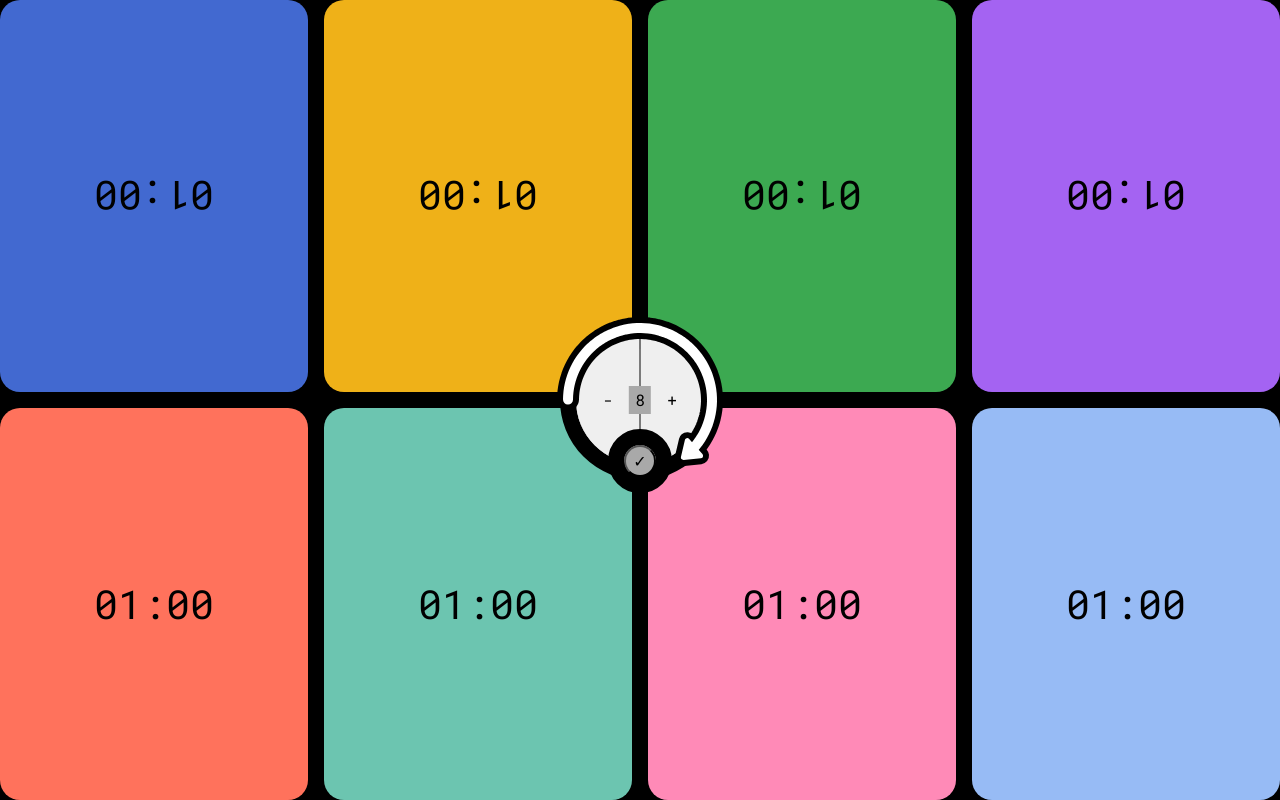
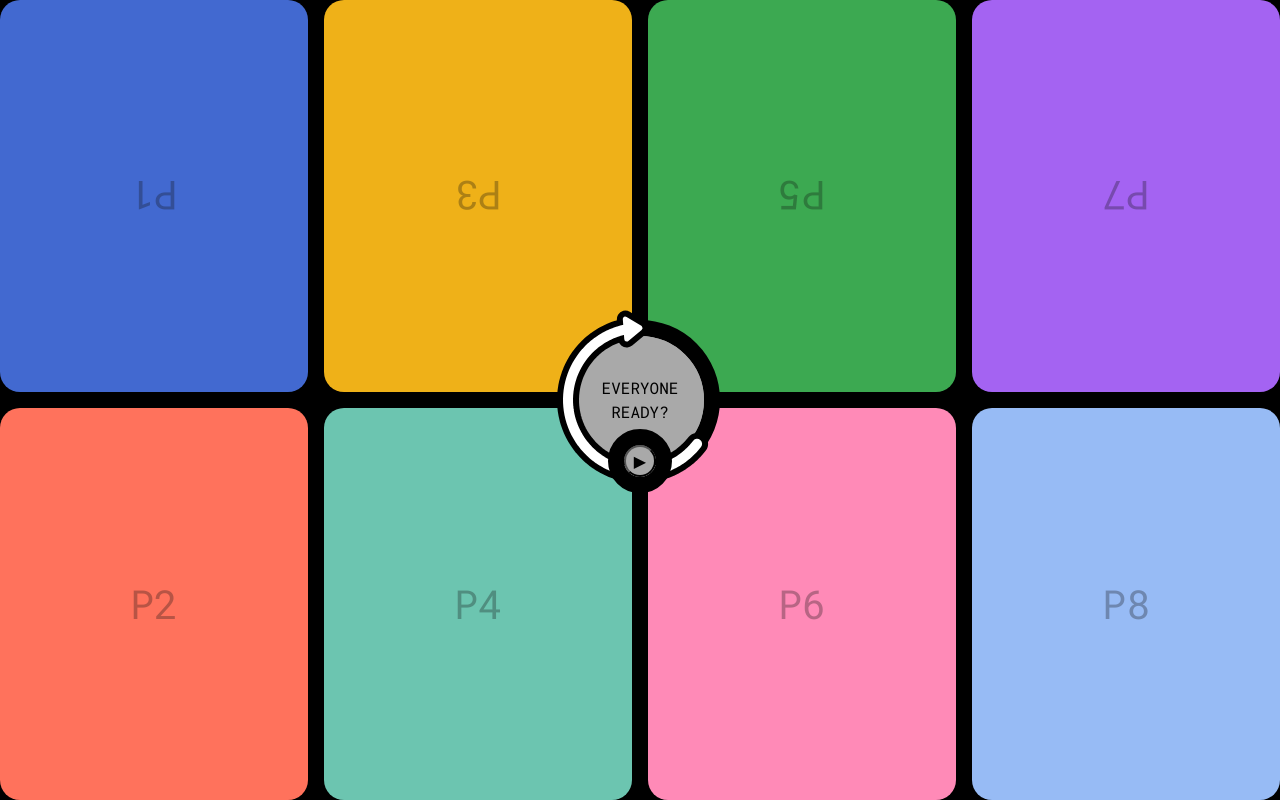
Before and after one commit to BlythT/drafty, a plain HTML site: page index.html in a window 1280 px wide. Both pictures are taken after a click on the button "Confirm players". Drawn offline with Linux system fonts and the light colour scheme.

Commit message:
Add state-driven draft round flow

```diff
--- a/script.js
+++ b/script.js
@@ -1,21 +1,123 @@
 import { LAYOUTS } from './layouts.js';
 
-const TIMER_DURATION = 60;
+// ---------------------------------------------------------------------------
+// Constants
+// ---------------------------------------------------------------------------
+
 const MIN_PLAYERS = 2;
 const MAX_PLAYERS = 10;
 const BORDER_SPEED = 80;
 
-let playerCount = 8; // Draft usually has 8 players.
+// ---------------------------------------------------------------------------
+// State machine
+// ---------------------------------------------------------------------------
+
+const State = {
+    SETUP: 'setup',
+    READY: 'ready',
+    DRAFTING: 'drafting',
+};
+
+let appState = State.SETUP;
+let roundNumber = 0;
+
+/** Indices of players who have tapped their button this round. */
+let activatedThisRound = new Set();
+
+function updateConfirmButton(state) {
+    const confirmButton = document.getElementById('confirm-players');
+    confirmButton.hidden = state === State.DRAFTING;
+
+    if (state === State.READY) {
+        confirmButton.innerHTML = '&#9654;';
+        confirmButton.setAttribute('aria-label', 'Start draft');
+        return;
+    }
+
+    confirmButton.innerHTML = '&check;';
+    confirmButton.setAttribute('aria-label', 'Confirm players');
+}
+
+/**
+ * Transition to a new state. Swaps the visible control panel and runs any
+ * entry logic for the incoming state.
+ */
+function setState(next) {
+    document.querySelectorAll('.control-state').forEach(el => {
+        el.hidden = el.id !== `state-${next}`;
+    });
+    document.getElementById('setup-buttons').hidden = next !== State.SETUP;
+    updateConfirmButton(next);
+
+    appState = next;
+
+    const disablePlayers = () =>
+        document.querySelectorAll('.player').forEach(p => p.disabled = true);
+    const enablePlayers = () =>
+        document.querySelectorAll('.player').forEach(p => p.disabled = false);
+
+    switch (next) {
+        case State.SETUP:
+            border.setSpeed(0);
+            disablePlayers();
+            break;
+
+        case State.READY:
+            border.setSpeed(0);
+            disablePlayers();
+            break;
+
+        case State.DRAFTING: {
+            roundNumber++;
+            activatedThisRound = new Set();
+            resetPlayerRounds();
+            enablePlayers();
+
+            // Direction alternates: odd rounds CW, even rounds CCW.
+            const dir = roundNumber % 2 === 1 ? 'cw' : 'ccw';
+            border.setDirection(dir);
+            border.setSpeed(BORDER_SPEED);
+
+            document.getElementById('round-display').textContent = `Round ${roundNumber}${dir === 'cw' ? 'Clockwise' : 'Counterclockwise'}`;
+            break;
+        }
+    }
+}
+
+/**
+ * Called by each player button when it is first activated during a drafting
+ * round. Once every player has tapped, the round ends.
+ */
+function onPlayerActivated(playerIndex) {
+    if (appState !== State.DRAFTING) return;
+
+    activatedThisRound.add(playerIndex);
+
+    if (activatedThisRound.size >= playerCount) {
+        // Brief pause so the last player can see their timer start.
+        setTimeout(() => setState(State.READY), 600);
+    }
+}
+
+// ---------------------------------------------------------------------------
+// Player count
+// ---------------------------------------------------------------------------
+
+let playerCount = 8;
 
 function updatePlayerCountDisplay() {
     document.getElementById('player-count-display').value = playerCount;
 }
 
+// ---------------------------------------------------------------------------
+// Layout
+// ---------------------------------------------------------------------------
+
 function applyLayout() {
-    const container = document.querySelector('.container');  // add this
-    const players = container.querySelectorAll('.player');   // add this
+    const container = document.querySelector('.container');
+    const players = container.querySelectorAll('.player');
 
-    const isPortrait = window.matchMedia("(orientation: portrait)").matches;
+    const isPortrait = window.matchMedia('(orientation: portrait)').matches;
     const orientation = isPortrait ? 'portrait' : 'landscape';
     const layout = LAYOUTS[players.length]?.[orientation];
     if (!layout) return;
@@ -36,17 +138,11 @@ function applyLayout() {
     container.style.gridTemplateRows = layout.rows;
 }
 
-function formatTime(seconds) {
-    const m = Math.floor(seconds / 60).toString().padStart(2, '0');
-    const s = (seconds % 60).toString().padStart(2, '0');
-    return `${m}:${s}`;
-}
+// ---------------------------------------------------------------------------
+// Player colours  (Observable 10 palette)
+// https://observablehq.com/blog/crafting-data-colors
+// ---------------------------------------------------------------------------
 
-// Observable 10 palette by Observable, Inc.
-// https://observablehq.com/blog/crafting-data-colors
-//
-// Preset colours array avoids "colour flicker" that the previous evenly-spaced
-// oklab colour generator had
 const PLAYER_COLORS = [
     { color: '#4269D0', name: 'blue' },
     { color: '#FF725C', name: 'orange' },
@@ -64,49 +160,43 @@ function getPlayerColor(index) {
     return PLAYER_COLORS[index % PLAYER_COLORS.length];
 }
 
-function createPlayer(index, total) {
+// ---------------------------------------------------------------------------
+// Player creation
+// ---------------------------------------------------------------------------
+
+function createPlayer(index) {
     const player = document.createElement('button');
     player.classList.add('player');
-    player.style.setProperty('--player-color', getPlayerColor(index, total).color);
     player.dataset.playerIndex = index;
+    player.style.setProperty('--player-color', getPlayerColor(index).color);
 
     const span = document.createElement('span');
+    span.textContent = `P${index + 1}`;
     span.classList.add('player-label');
     player.appendChild(span);
 
-    let secondsLeft = TIMER_DURATION;
-    let intervalId = null;
-    let running = false;
-
-    span.textContent = formatTime(secondsLeft);
+    let activated = false;
 
     player.addEventListener('click', () => {
-        player.classList.toggle('player--active', !running);
+        if (activated) return;
+        activated = true;
+        player.classList.add('player--active');
+        span.textContent = 'READY';
+        onPlayerActivated(Number(player.dataset.playerIndex));
+    });
 
-        if (running) {
-            clearInterval(intervalId);
-            running = false;
-        } else {
-            if (secondsLeft === 0) {
-                secondsLeft = TIMER_DURATION;
-                span.textContent = formatTime(secondsLeft);
-            }
-            intervalId = setInterval(() => {
-                secondsLeft--;
-                span.textContent = formatTime(secondsLeft);
-                if (secondsLeft <= 0) {
-                    clearInterval(intervalId);
-                    running = false;
+    player.resetRound = () => {
+        activated = false;
         player.classList.remove('player--active');
-                    span.textContent = '00:00';
-                }
-            }, 1000);
-            running = true;
-        }
-    });
+        span.textContent = `P${player.dataset.playerIndex * 1 + 1}`;
+    };
 
     return player;
 }
+
+// ---------------------------------------------------------------------------
+// Player sync
+// ---------------------------------------------------------------------------
 
 function syncPlayers() {
     const container = document.querySelector('.container');
@@ -114,7 +204,7 @@ function syncPlayers() {
 
     if (players.length < playerCount) {
         for (let i = players.length; i < playerCount; i++) {
-            container.appendChild(createPlayer(i, playerCount));
+            container.appendChild(createPlayer(i));
         }
     } else if (players.length > playerCount) {
         for (let i = players.length; i > playerCount; i--) {
@@ -122,25 +212,46 @@ function syncPlayers() {
         }
     }
 
-    // Recalculate colours for all players when count changes
+    // Keep indices and colours in sync after additions/removals.
     container.querySelectorAll('.player').forEach((player, i) => {
-        player.style.setProperty('--player-color', getPlayerColor(i, playerCount).color);
         player.dataset.playerIndex = i;
+        player.style.setProperty('--player-color', getPlayerColor(i).color);
+        // Keep the label current unless the player is already activated
+        if (!player.classList.contains('player--active')) {
+            player.querySelector('.player-label').textContent = `P${i + 1}`;
+        }
     });
 
     applyLayout();
 }
 
+/** Reset per-round activation flags on all current players. */
+function resetPlayerRounds() {
+    document.querySelectorAll('.player').forEach(p => p.resetRound?.());
+}
+
+// ---------------------------------------------------------------------------
+// Border animation (assigned after DOMContentLoaded)
+// ---------------------------------------------------------------------------
+
+let border;
+
+// ---------------------------------------------------------------------------
+// Boot
+// ---------------------------------------------------------------------------
+
 document.addEventListener('DOMContentLoaded', () => {
     const container = document.querySelector('.container');
 
-    container.querySelectorAll('.player').forEach(player => player.remove());
+    // Clear any server-rendered players.
+    container.querySelectorAll('.player').forEach(p => p.remove());
+
+    // Initial player count display.
     updatePlayerCountDisplay();
 
-    const addBtn = document.querySelector('#add-player');
-    const removeBtn = document.querySelector('#remove-player');
+    // --- Setup state controls ---
 
-    addBtn.addEventListener('click', () => {
+    document.getElementById('add-player').addEventListener('click', () => {
         if (playerCount < MAX_PLAYERS) {
             playerCount++;
             updatePlayerCountDisplay();
@@ -148,7 +259,7 @@ document.addEventListener('DOMContentLoaded', () => {
         }
     });
 
-    removeBtn.addEventListener('click', () => {
+    document.getElementById('remove-player').addEventListener('click', () => {
         if (playerCount > MIN_PLAYERS) {
             playerCount--;
             updatePlayerCountDisplay();
@@ -156,11 +267,17 @@ document.addEventListener('DOMContentLoaded', () => {
         }
     });
 
-    syncPlayers();
+    document.getElementById('confirm-players').addEventListener('click', () => {
+        if (appState === State.SETUP) {
+            setState(State.READY);
+        } else if (appState === State.READY) {
+            setState(State.DRAFTING);
+        }
+    });
 
-    // Draft direction arrow border on controls
-    AnimateBorder(document.getElementById('controls-wrapper'),
-        {
+    // --- Border animation ---
+
+    border = AnimateBorder(document.getElementById('controls-wrapper'), {
         color: 'white',
         strokeWidth: 10,
         segments: 1,
@@ -169,8 +286,15 @@ document.addEventListener('DOMContentLoaded', () => {
         arrowCap: 'butt',
         arrowStyle: 'outlined',
         arrowSize: 20,
-            speed: BORDER_SPEED,
+        speed: 0, // starts stopped; state machine controls this
     });
 
-    window.matchMedia("(orientation: portrait)").addEventListener('change', applyLayout);
+    // --- Orientation change ---
+
+    window.matchMedia('(orientation: portrait)').addEventListener('change', applyLayout);
+
+    // --- Initial render ---
+
+    syncPlayers();
+    setState(State.SETUP);
 });
```
Also changed, not shown: style.css (line endings or trailing spaces). Lines whose indentation alone changed are shown as unchanged.
